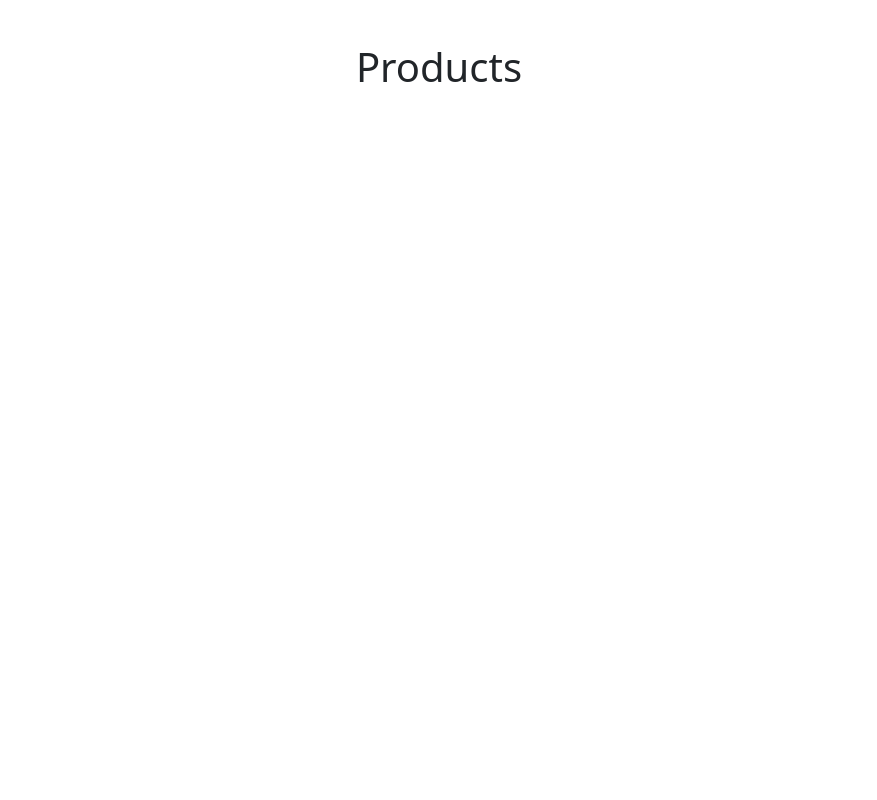
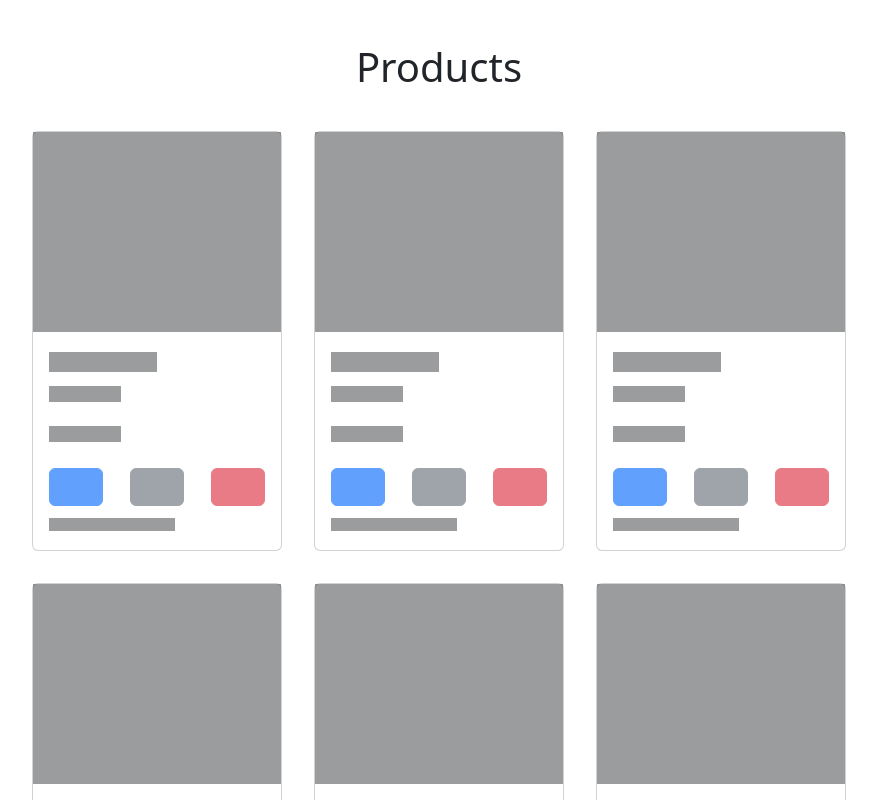
Before and after one commit to nicodeheza/poducts_gallery, a React (Create React App) app in the folder client/: page / in a window 1280 px wide. Shown: the part 480-1280 px from the top of the page, without its empty margins (201-1078 px from the left). Before the commit the page ends 800 px from the top, so only its background shows below. Built offline with nearby package versions, Linux system fonts and the light colour scheme.

Commit message:
loading place holder

```diff
--- a/client/src/App.js
+++ b/client/src/App.js
@@ -24,7 +24,6 @@ function App() {
 		})
 			.then((res) => res.json())
 			.then((data) => {
-				console.log(data);
 				setProducts(data);
 			})
 			.catch((err) => console.log(err));
--- a/client/src/components/Gallery.js
+++ b/client/src/components/Gallery.js
@@ -1,4 +1,5 @@
 import Card from "./Card";
+import LoadingCard from "./LoadingCard";
 
 export default function Gallery({
 	products,
@@ -30,8 +31,8 @@ export default function Gallery({
 		<div className="mt-5">
 			<h1 className="text-center">Products</h1>
 			<div className="d-flex flex-wrap justify-content-center mt-4 mb-5">
-				{products && products.length > 0
-					? products.filter(search).map((product, i) => (
+				{products && products.length > 0 ? (
+					products.filter(search).map((product, i) => (
 						<div key={i}>
 							<Card
 								product={product}
@@ -42,7 +43,16 @@ export default function Gallery({
 							/>
 						</div>
 					))
-					: null}
+				) : (
+					<>
+						<LoadingCard />
+						<LoadingCard />
+						<LoadingCard />
+						<LoadingCard />
+						<LoadingCard />
+						<LoadingCard />
+					</>
+				)}
 			</div>
 		</div>
 	);
--- /dev/null
+++ b/client/src/components/LoadingCard.js
@@ -0,0 +1,41 @@
+export default function Card() {
+	return (
+		<div className="card my-3 mx-3" style={{width: "250px"}} aria-hidden="true">
+			<div
+				className="card-img-top  placeholder-glow"
+				style={{objectFit: "cover", width: "100%", height: "200px"}}
+			>
+				<span className="placeholder " style={{width: "100%", height: "200px"}}></span>
+			</div>
+
+			<div className="card-body" style={{maxHeight: "fit-content"}}>
+				<h5 className="card-title placeholder-glow">
+					<span className="placeholder col-6"></span>
+				</h5>
+				<p className="card-text placeholder-glow">
+					<span className="placeholder col-4"></span>
+				</p>
+				<p className="card-text fw-bold placeholder-glow">
+					<span className="placeholder col-4"></span>
+				</p>
+				<div className="d-flex justify-content-between flex-wrap">
+					<button
+						className="btn btn-primary my-2 disabled placeholder col-3"
+						tabIndex="-1"
+					></button>
+					<button
+						className="btn btn-secondary my-2 disabled placeholder col-3"
+						tabIndex="-1"
+					></button>
+					<button
+						className="btn btn-danger my-2 disabled placeholder col-3"
+						tabIndex="-1"
+					></button>
+				</div>
+				<p className="card-text fw-lighter placeholder-glow" style={{fontSize: "13px"}}>
+					<span className="placeholder col-7"></span>
+				</p>
+			</div>
+		</div>
+	);
+}
```
Lines whose indentation alone changed are shown as unchanged.
